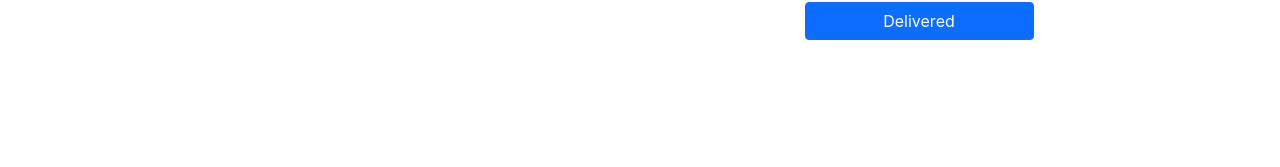
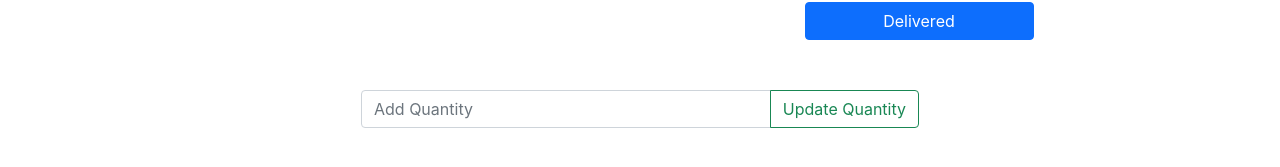
Before and after one commit to tayefulislam/square-inventory, a React (Create React App) app: page /inventory/1 in a window 1280 px wide. Shown: the part 407-574 px from the top of the page. Built offline with nearby package versions, Linux system fonts and the light colour scheme; no server answers.

Commit message:
stock update function added

```diff
--- a/src/App.js
+++ b/src/App.js
@@ -6,6 +6,7 @@ import Home from './Pages/Home/Home';
 import Inventory from './Pages/Inventory/Inventory';
 import { ToastContainer, toast } from 'react-toastify';
 import 'react-toastify/dist/ReactToastify.css';
+import ManageInventories from './Pages/ManageInventories/ManageInventories';
 
 
 function App() {
@@ -17,6 +18,8 @@ function App() {
         <Route path='/' element={<Home></Home>}></Route>
         <Route path='/home' element={<Home></Home>}></Route>
         <Route path='/inventory/:id' element={<Inventory></Inventory>}></Route>
+
+        <Route path='/manage-inventories' element={<ManageInventories></ManageInventories>}></Route>
       </Routes>
 
       <ToastContainer></ToastContainer>
--- a/src/Pages/Inventory/Inventory.js
+++ b/src/Pages/Inventory/Inventory.js
@@ -15,7 +15,7 @@ const Inventory = () => {
     const [iQuantity, setIQuantity] = useState(0)
 
     useEffect(() => {
-        const url = `http://localhost:5000/inventory/${id}`;
+        const url = `https://glacial-scrubland-13579.herokuapp.com/inventory/${id}`;
         fetch(url)
             .then(res => res.json())
             .then(data => {
@@ -29,6 +29,61 @@ const Inventory = () => {
 
     const preQuantity = parseInt(item.quantity);
 
+
+    const handleQuantityUpdate = (event) => {
+
+        event.preventDefault()
+
+        const newQuantity = parseInt(event.target.newquantity.value);
+
+        if (!newQuantity) {
+            toast('Plase enter a  number')
+            return;
+        }
+
+        else if (newQuantity <= 0) {
+
+            toast('plase enter a valid number')
+
+        }
+
+        else {
+
+            const updateStock = parseInt(preQuantity + newQuantity)
+
+            console.log(updateStock)
+
+
+
+            axios.post(`https://glacial-scrubland-13579.herokuapp.com/inventory/${id}`, {
+                newQuantity: updateStock
+            })
+                .then(function (response) {
+                    console.log(response)
+
+                    setIQuantity(updateStock)
+
+                    event.target.reset()
+
+                })
+
+
+            console.log(newQuantity)
+
+        }
+
+
+
+
+
+
+
+    }
+
+
+
+
+
     const handleUpdate = () => {
 
         if (preQuantity <= 0) {
@@ -36,18 +91,15 @@ const Inventory = () => {
             toast('queatity 0')
             return;
 
-
-
-
-
         }
 
 
         else {
+
             const newQuantity = preQuantity - 1;
 
 
-            axios.post(`http://localhost:5000/inventory/${id}`, {
+            axios.post(`https://glacial-scrubland-13579.herokuapp.com/inventory/${id}`, {
                 newQuantity
             })
                 .then(function (response) {
@@ -93,7 +145,12 @@ const Inventory = () => {
                     </div>
 
 
+
+
+
                 </div>
+
+
 
 
             </div>
@@ -102,7 +159,10 @@ const Inventory = () => {
 
 
 
-
+            <form onSubmit={handleQuantityUpdate} class="input-group mb-3  w-50 mx-auto">
+                <input type="number" name='newquantity' class="form-control" placeholder="Add Quantity" aria-describedby="button-addon2" />
+                <button class="btn  btn-outline-success" type="submit" id="button-addon2">Update Quantity</button>
+            </form>
 
 
 
--- /dev/null
+++ b/src/Pages/ManageInventories/ManageInventories.js
@@ -0,0 +1,13 @@
+import React from 'react';
+
+const ManageInventories = () => {
+    return (
+        <div>
+
+            <h1>manage-inventories</h1>
+
+        </div>
+    );
+};
+
+export default ManageInventories;
```
Also changed, not shown: src/Pages/ManageInventories/ManageInventories.css (added).
